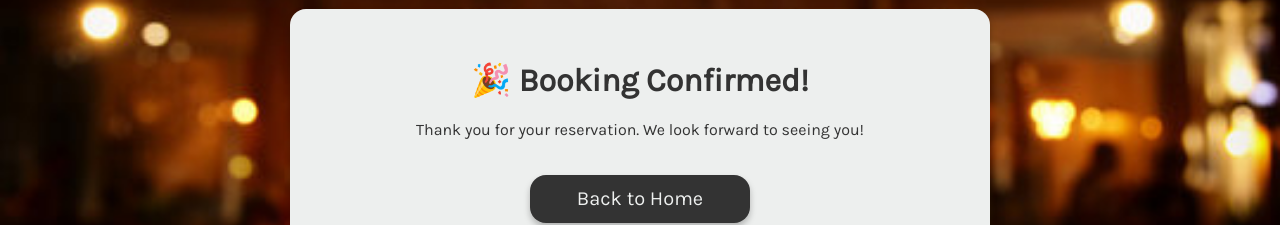
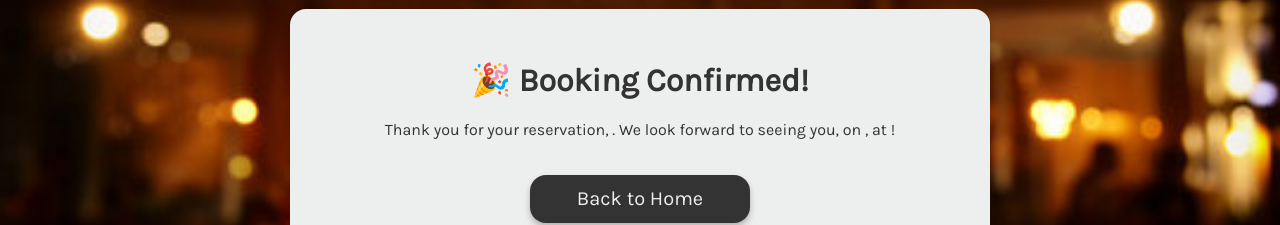
Before and after one commit to sophiarau/little-lemon, a React (Create React App) app: page /booking/confirmedbooking in a window 1280 px wide. Shown: the part 269-494 px from the top of the page. Built offline with nearby package versions, Linux system fonts and the light colour scheme.

Commit message:
final commit

```diff
--- a/src/App.js
+++ b/src/App.js
@@ -14,7 +14,7 @@ function App() {
       <Routes>
         <Route path="/" element={<Home />} />
         <Route path="/booking" element={<BookingPage />} />
-        <Route path="/booking/ConfirmedBooking" element={<ConfirmedBooking />} />
+        <Route path="/booking/confirmedbooking" element={<ConfirmedBooking />} />
       </Routes>
     </Router>
   );
--- a/src/components/BookingPage.js
+++ b/src/components/BookingPage.js
@@ -31,8 +31,8 @@ function BookingPage() {
       );
 
     const submitForm = (formData) => {
-                if (submitAPI(formData)) {
-            navigate('/booking/ConfirmedBooking');
+        if (submitAPI(formData)) {
+            navigate('/booking/confirmedbooking', { state: { formData } });
             return true;
         }
         return false;
--- a/src/components/ConfirmedBooking.js
+++ b/src/components/ConfirmedBooking.js
@@ -1,11 +1,14 @@
 import React from "react";
-import "../App.css"; // Ensure styles are imported
+import "../App.css";
 import Nav from "./nav";
 import Footer from "./footer";
-import { Link } from "react-router-dom";
-import backdrop from "../assets/backdrop.jpeg"; // Ensure the path is correct
+import { Link, useLocation } from "react-router-dom";
+import backdrop from "../assets/backdrop.jpeg";
 
 function ConfirmedBooking() {
+  const location = useLocation();
+  const formData = location.state?.formData;
+
   return (
     <div className="ConfirmedBooking">
       <Nav className="confirmed-nav" />
@@ -19,7 +22,7 @@ function ConfirmedBooking() {
         <div className="confirmedcontainer">
           <div className="confirmedheader">
             <h1>🎉 Booking Confirmed!</h1>
-            <p>Thank you for your reservation. We look forward to seeing you!</p>
+            <p>Thank you for your reservation, {formData?.Name}. We look forward to seeing you, on {formData?.date}, at {formData?.time}!</p>
           </div>
           <Link to="/">
             <button className="btn">Back to Home</button>
```
